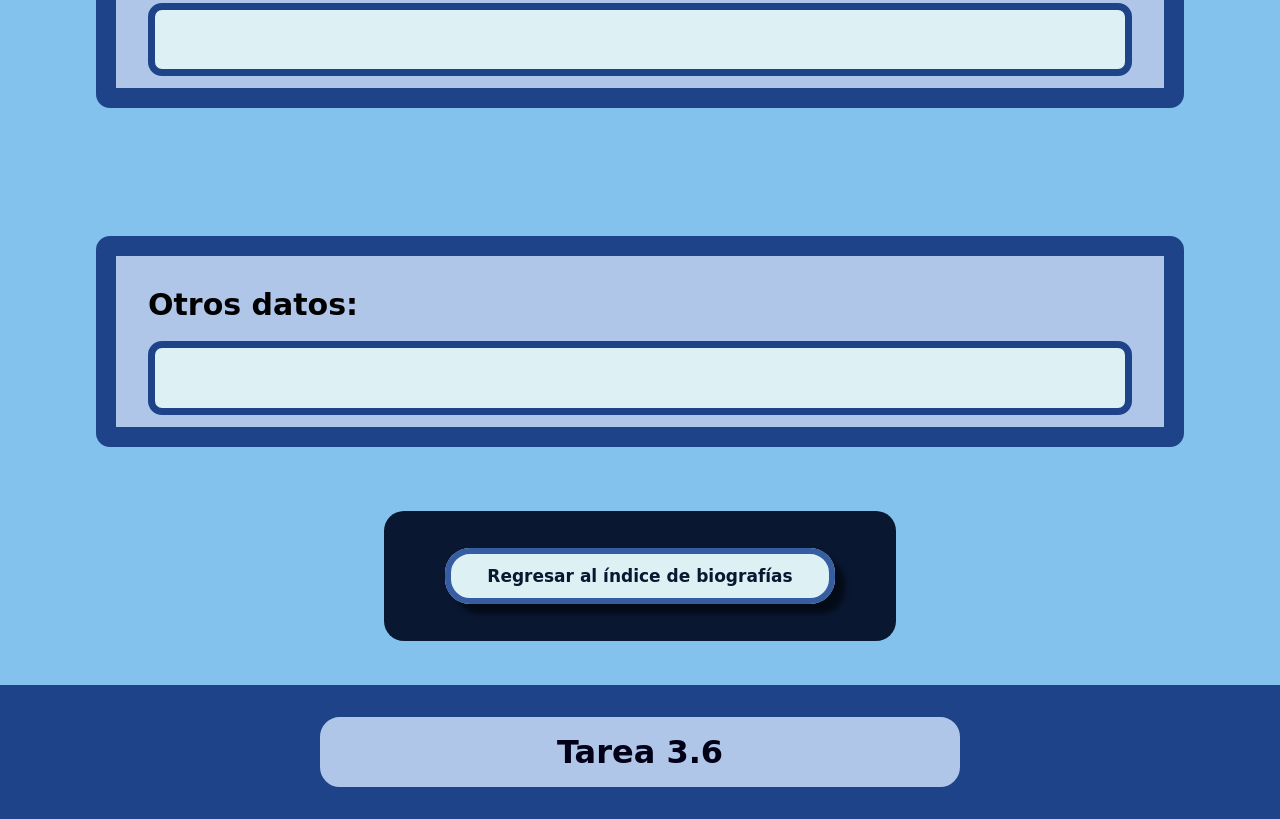
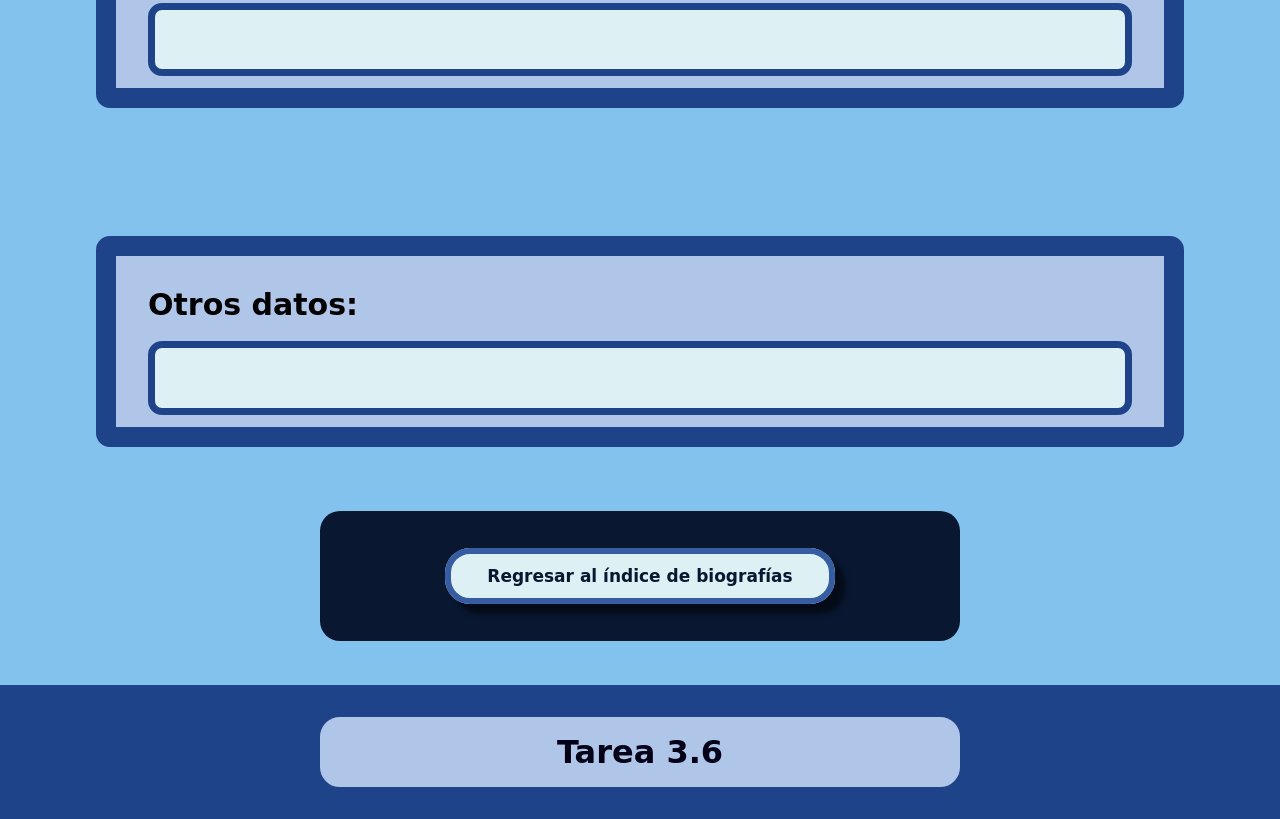
Before and after one commit to Margarita985/Biografias, a plain HTML site: page Bios/JUAN RAFAEL GONZALEZ DIAZ/bio_JRGD.html in a window 1280 px wide. Shown: the part 1783-2602 px from the top of the page. Drawn offline with Linux system fonts and the light colour scheme.

Commit message:
Ajustes en el tamaño del botón para regresar

```diff
--- a/Bios/JUAN RAFAEL GONZALEZ DIAZ/css/style.css
+++ b/Bios/JUAN RAFAEL GONZALEZ DIAZ/css/style.css
@@ -9,6 +9,7 @@ body{
     display: flex;
     justify-content: center;
 }
+
 #principal{
     background-color: rgb(130, 194, 236);
     width: 100%;
@@ -124,7 +125,8 @@ p{
 }
 
 #espacio{
-    width: 40%;
+    width: 50%;
+    min-width: 280px;
     height: 130px;
     background-color: rgb(9, 23, 49);
     border-radius: 20px;
@@ -135,7 +137,7 @@ p{
 }
 
 #espacio a{
-
+    white-space: nowrap;
 }
 
 #ff{
```
